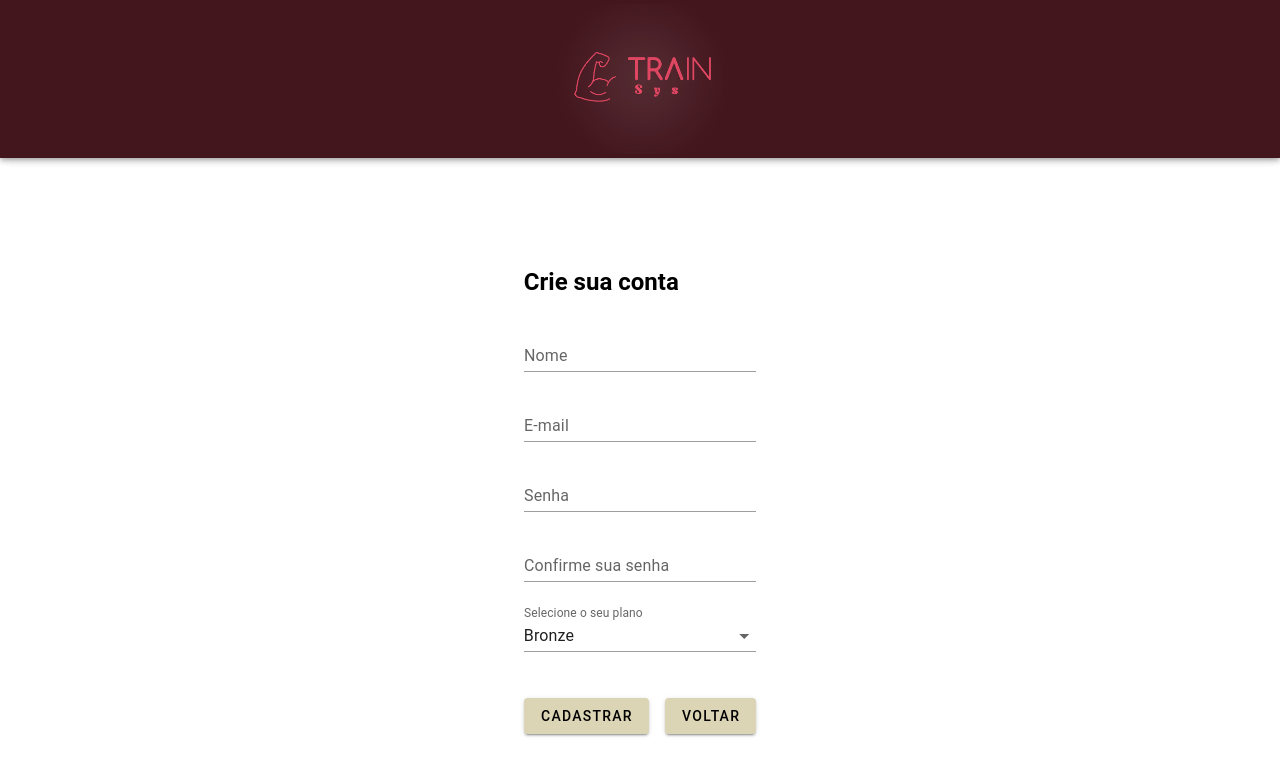
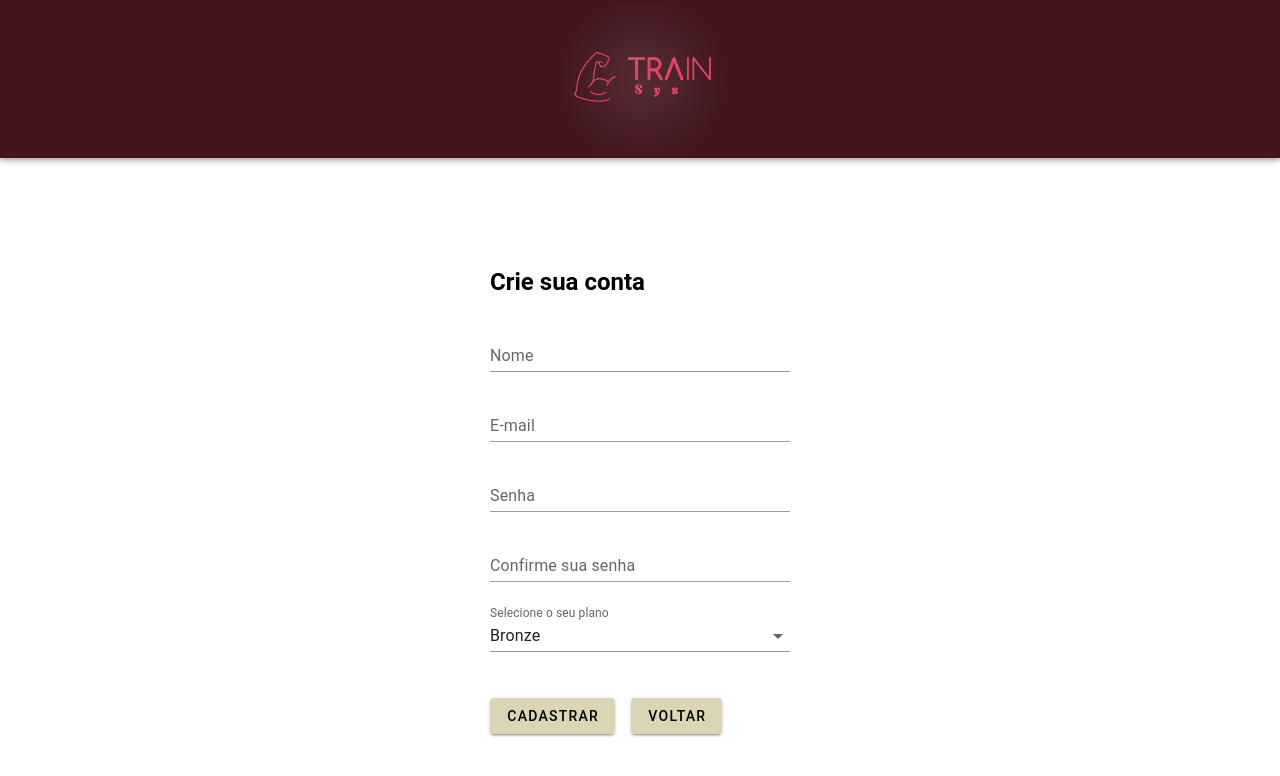
Before and after one commit to GabrielmValadao/Projeto_TrainSys, a Vue app in the folder project-trainsyst/: page /Cadastro/usuario in a window 1280 px wide. Shown: the top 776 px of the page. Built offline with nearby package versions, Linux system fonts and the light colour scheme.

Commit message:
style: ajuste de largura do input do cadastro de usuario

```diff
--- a/project-trainsyst/src/views/UserRegistration/UserRegistration.vue
+++ b/project-trainsyst/src/views/UserRegistration/UserRegistration.vue
@@ -7,6 +7,7 @@
       <h2>Crie sua conta</h2>
       <br />
       <v-text-field
+      style="width: 300px"
         label="Nome"
         type="text"
         variant="underlined"
```
